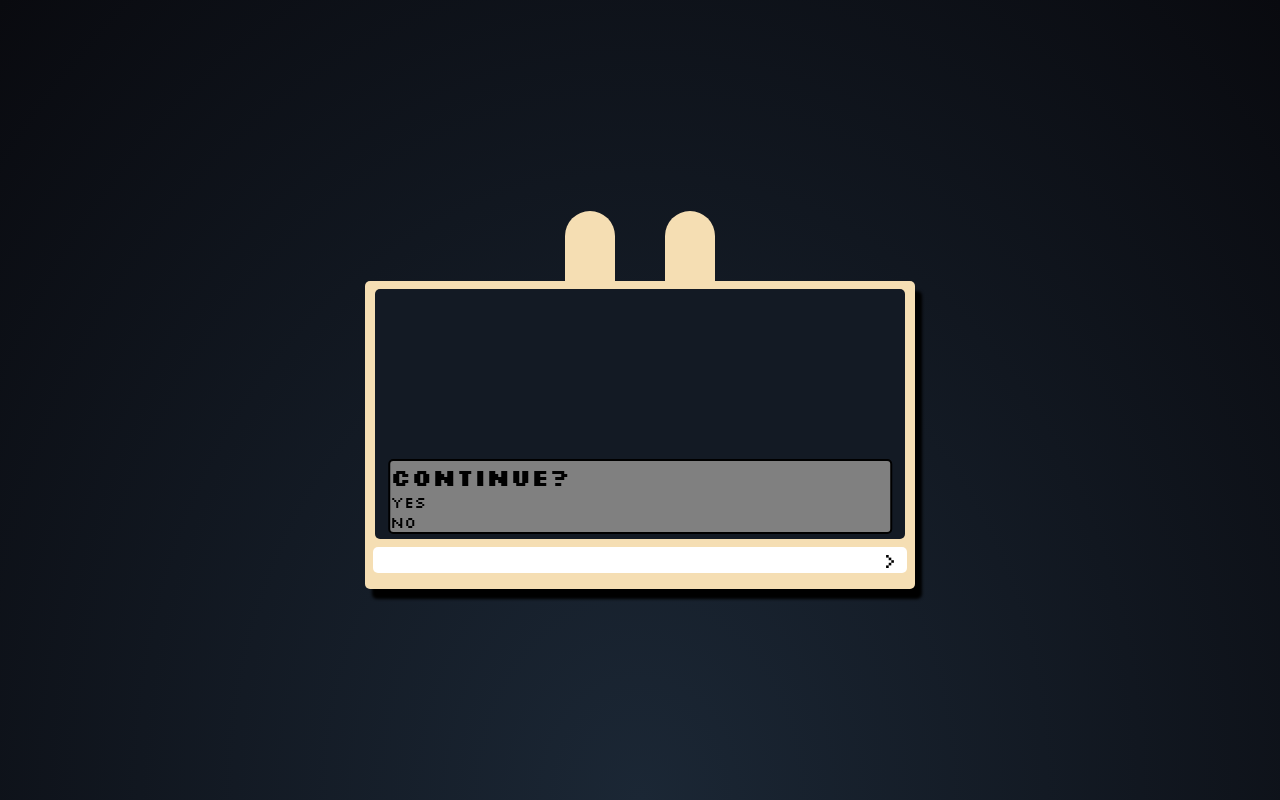
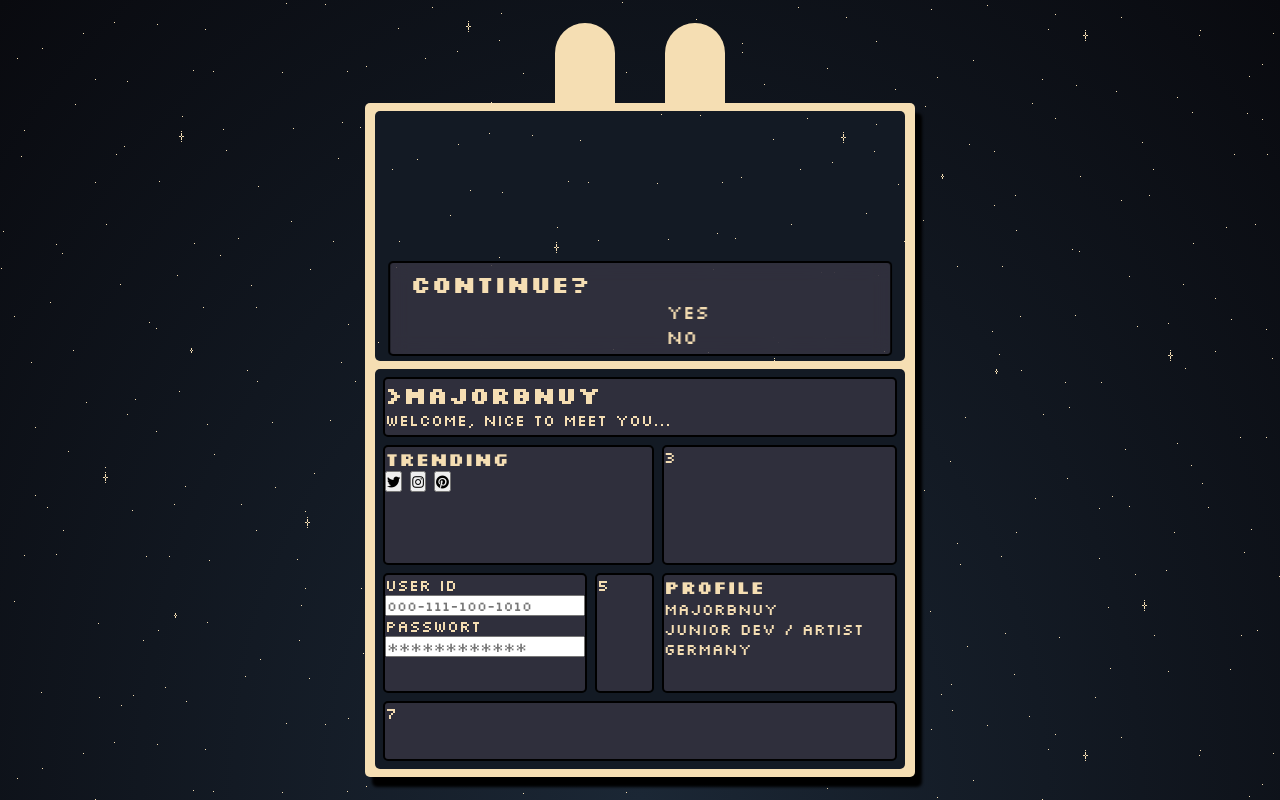
Before and after one commit to MajorBnuy/uib-project, a plain HTML site: page index.html in a window 1280 px wide. Drawn offline with Linux system fonts and the light colour scheme.

Commit message:
Edit Style / Index/ Add img

```diff
--- a/index.html
+++ b/index.html
@@ -1,10 +1,11 @@
 <!DOCTYPE html>
 <html lang="en">
   <head>
-  <meta charset="UTF-8">
-  <meta name="viewport" content="width=device-width, initial-scale=1.0">
+    <meta charset="UTF-8"/>
+    <meta name="viewport" content="width=device-width, initial-scale=1.0"/>
     <title>UIB Project</title>
-  <link rel="stylesheet" href="src/style.css">
+    <script src="https://kit.fontawesome.com/cfb8d0f0ff.js" crossorigin="anonymous"></script>
+    <link rel="stylesheet" href="src/style.css"/>
   </head>
   <body>
     <nav>
@@ -12,23 +13,54 @@
       <div class="e2"></div>
     </nav>
 
-  <div class="head">
+    <div class="body">
       <div class="picture">
         <div class="continue">
           <h2>continue?</h2>
-        <p>yes</p>
+          <label for="open1" class="open1">Yes</label>
           <p>no</p>
         </div>
       </div>
-      <input type="checkbox" id="open1">
-      <label for="open1" class="open1"></label>
-      <div class="body">
-        <p>yoink</p>
+      <input type="checkbox" id="open1" />
+      <div class="info">
+        <div class="infowrapper">
+          <div class="gap gap-1">
+            <h2>>majorbnuy</h2>
+            <p>Welcome, nice to meet you...</p>
           </div>
-
-
+          <div class="gap gap-2">
+            <h3>Trending</h3>
+            <button><i class="fa-brands fa-twitter"></i></button>
+            <button><i class="fa-brands fa-instagram"></i></button>
+            <button><i class="fa-brands fa-pinterest"></i></button>
           </div>
-
-
+          <div class="gap gap-3">3</div>
+          <div class="gap gap-4">
+            <label for="UID">User ID</label>
+            <input
+              type="text"
+              name="UIB"
+              id="UID"
+              placeholder="000-111-100-1010"
+            />
+            <label for="pw">Passwort</label>
+            <input
+              type="password"
+              name="pw"
+              id="pw"
+              placeholder="************"
+            />
+          </div>
+          <div class="gap gap-5">5</div>
+          <div class="gap gap-6">
+            <h3>Profile</h3>
+            <p>majorbnuy</p>
+            <p>Junior Dev / Artist</p>
+            <p>Germany</p>
+          </div>
+          <div class="gap gap-7">7</div>
+        </div>
+      </div>
+    </div>
   </body>
 </html>
--- a/src/style.css
+++ b/src/style.css
@@ -6,13 +6,12 @@
   font-family: "Silkscreen", sans-serif;
 }
 body {
-  background: radial-gradient(ellipse at bottom, #1b2735, #090a0f);
+  background:  url(images/sterne.gif), radial-gradient(ellipse at bottom, #1b2735, #090a0f);
   height: 100vh;
   display: flex;
   flex-direction: column;
   justify-content: center;
   align-items: center;
-
 }
 nav {
   display: flex;
@@ -20,12 +19,12 @@ nav {
 }
 .e1 , .e2 {
   background: wheat;
-  height: 70px;
-  width: 50px;
+  height: 80px;
+  width: 60px;
   border-radius: 30px 30px 0px 0px;
 }
 
-.head {
+.body {
   width: 550px;
   background-color: wheat;
   display: flex;
@@ -36,17 +35,23 @@ nav {
   box-shadow: 7px 10px 3px;
 
 }
-.head .picture {
+.body .picture {
   margin: auto;
   width: 530px;
   height: 250px;
+  background: url(images/sterne.gif);
   background-color: #131A24;
   border-radius: 5px;
   position: relative;
 }
-.head .picture .continue {
+.body .picture .continue {
+  display: flex;
+  flex-direction: column;
+  color: wheat;
+  padding: 5px 20px;
   border-radius: 5px;
-  background-color: grey;
+  background-color: rgba(77, 69, 85, 0.5);
+  backdrop-filter: blur(10px);
   position: absolute;
   width: 95%;
   bottom: 5px;
@@ -54,39 +59,77 @@ nav {
   transform: translate(-50%);
   border: 2px solid black;
 }
+.open1, .continue p {
+  text-align: left;
+  padding-left: 16rem;
+  font-size: 1.2em;
+  position: relative;
+}
+.open1:hover::before ,
+.continue p:hover::before {
+  content: ">";
+  transition: all 0.3s ease;
+  position: absolute;
+  left: 240px;
+}
 /* ------  */
-input {
+#open1 {
   display: none;
 }
-input:checked ~ .body {
-  /* display: block; */
+input:checked ~ .info {
   opacity: 1;
   height: 400px;
 }
-input:checked ~ .open1::after {
-  transform: rotate(90deg);
-}
 /* ------  */
-.open1 {
-  background-color: white;
-  border-radius: 5px;
-  text-align: right;
-  padding-right: .5em;
-  font-size: 1.3em;
-}
-.open1::after {
-  content: ">";
-  transition: all 0.3s ease;
-  display: inline-block;
-}
 
-.body {
-  /* display: none; */
-  opacity: 0;
+.info {
+  /* opacity: 0; */
   margin: auto;
   width: 530px;
-  height: 0px;
+  height: 400px;
   background-color: #131A24;
   border-radius: 5px;
   transition: height 0.5s ease, opacity 0.5s ease;
 }
+.infowrapper {
+  display: grid;
+  padding: .5em;
+  gap: .5em;
+  width: 100%;
+  height: 100%;
+  grid-template-columns: 1fr 1fr 4fr;
+  grid-template-rows: 1fr 2fr 2fr 1fr;
+  grid-template-areas:
+  "header header header"
+  "trending trending pic1"
+  "ID pic2 profile"
+  "footer footer footer"
+  ;
+}
+.gap {
+  color: wheat;
+  background-color: rgba(77, 69, 85, 0.5);
+  border-radius: 5px;
+  border: 2px solid black;
+}
+.gap-1 {
+  grid-area: header;
+}
+.gap-2 {
+  grid-area: trending;
+}
+.gap-3 {
+  grid-area: pic1;
+}
+.gap-4 {
+  grid-area: ID;
+}
+.gap-5 {
+  grid-area: pic2;
+}
+.gap-6 {
+  grid-area: profile;
+}
+.gap-7 {
+  grid-area: footer;
+}
```
Also changed, not shown: src/images/sterne.gif (added). Lines whose indentation alone changed are shown as unchanged.
